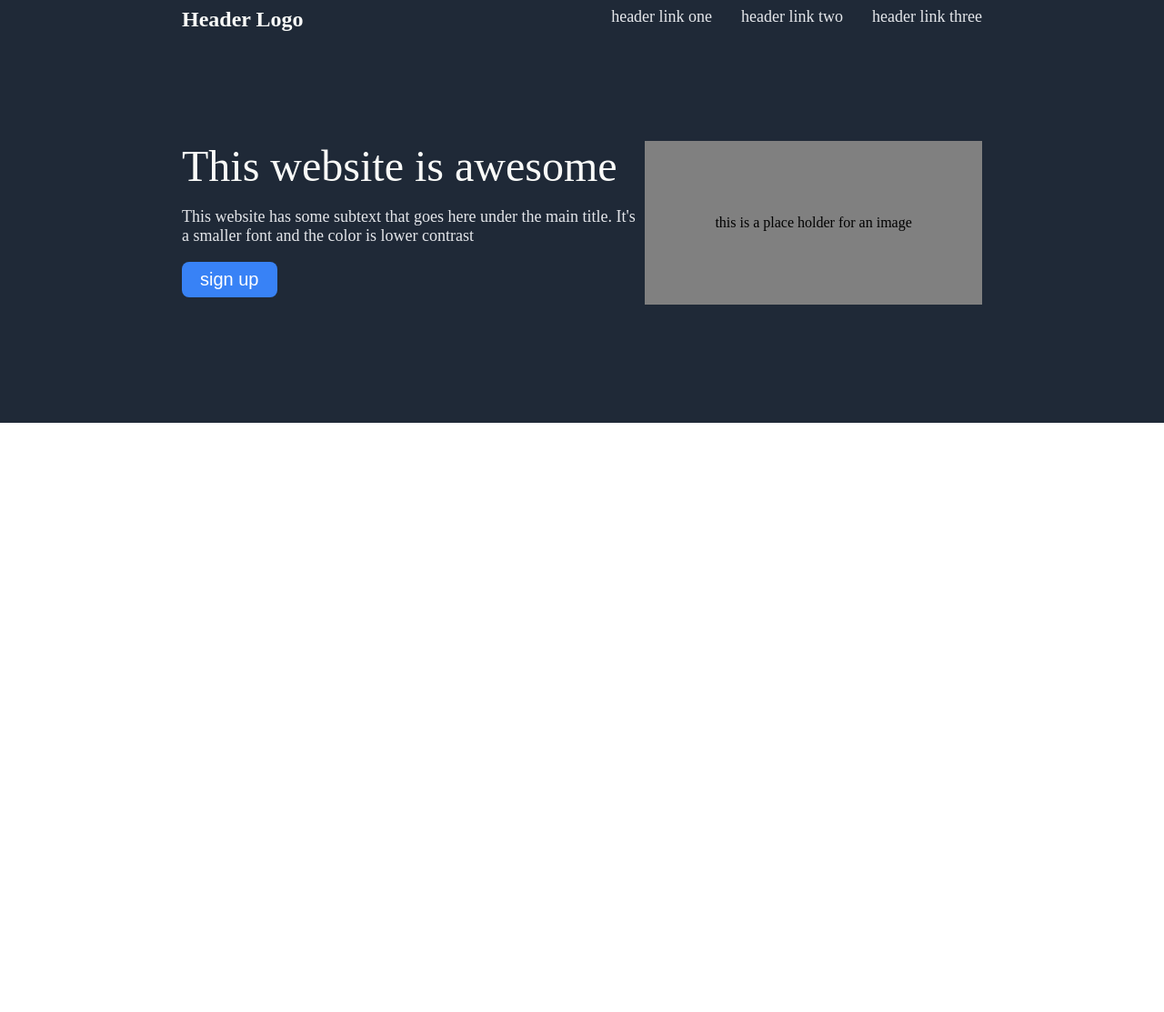
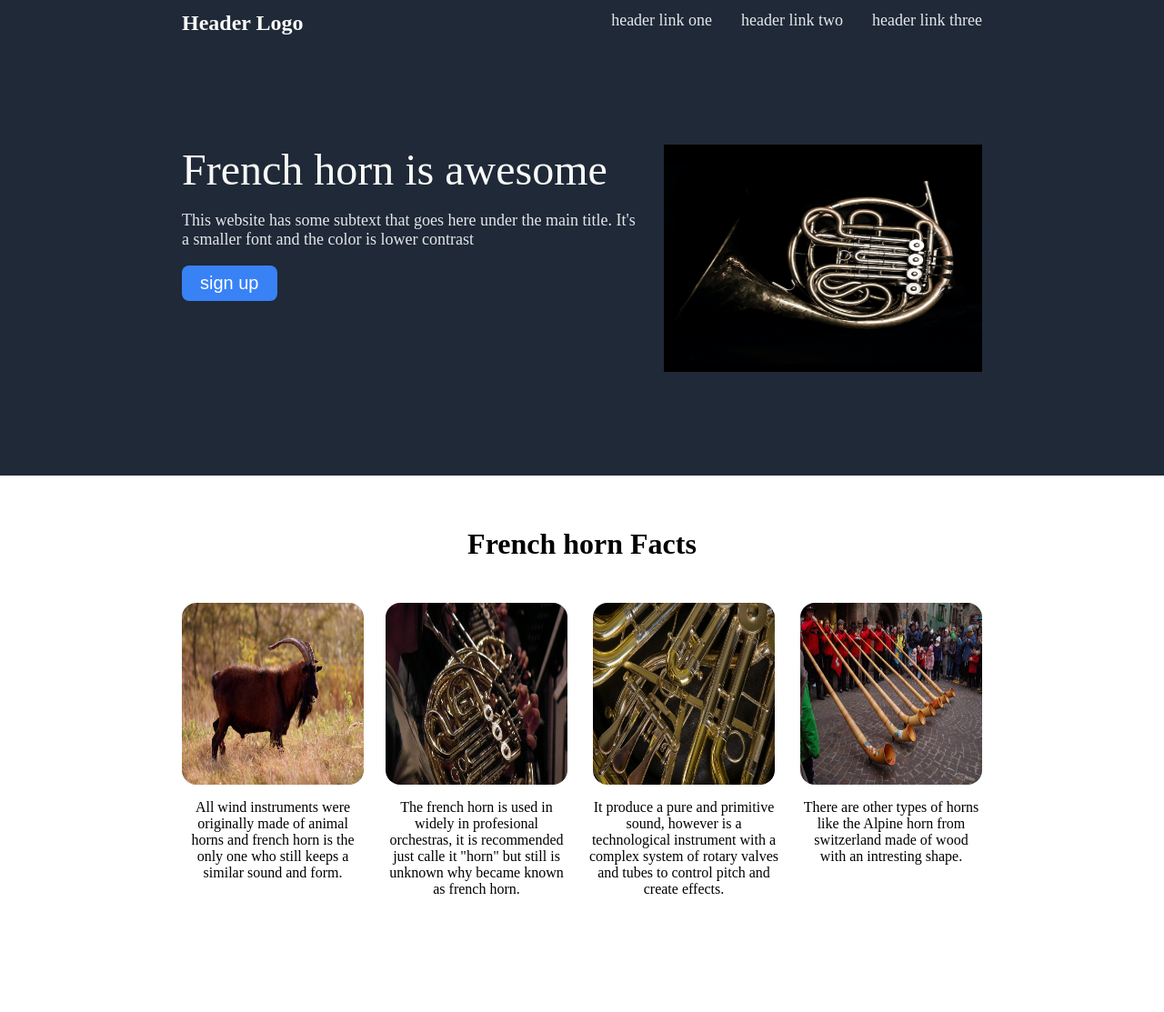
Before and after one commit to Batestickro/Landing-Odin, a plain HTML site: page index.html in a window 1280 px wide. Shown: the whole page at 91% size. Before the commit the page ends 800 px from the top, so only its background shows below. Drawn offline with Linux system fonts and the light colour scheme.

Commit message:
html, style and images ready in the second section

```diff
--- a/index.html
+++ b/index.html
@@ -19,12 +19,34 @@
     </div>
     <div class="title">
       <div class="description">
-        <h1>This website is awesome</h1>
+        <h1 class="title_head">French horn is awesome</h1>
         <p class="header_text">This website has some subtext that goes here under the main title. It's a smaller font and the color is lower contrast</p>
         <button>sign up</button>
       </div>
       <div class="image">
-        <p>this is a place holder for an image</p>
+        <img class="main_horn" src="images/asher-legg-XIe1b4k9-k0-unsplash.jpg" alt="A french horn on a black background">
+        <!--<p>this is a place holder for an image</p>-->
+      </div>
+    </div>
+  </div>
+  <div class="info">
+    <h1 class="title_info">French horn Facts</h1>
+    <div class="galery">
+      <div class="item">
+        <img class="picture" src="images/goat-g5fc69f47d_1920.jpg" alt="Goat with horns from the original instrument was made">
+        <p>All wind instruments were originally made of animal horns and french horn is the only one who still keeps a similar sound and form.</p>
+      </div>
+      <div class="item">
+        <img class="picture" src="images/horn-gef57e709d_1920.jpg" alt="People playin french horn">
+        <p>The french horn is used in widely in profesional orchestras, it is recommended just calle it "horn" but still is unknown why became known as french horn.</p>
+      </div>
+      <div class="item">
+        <img class="picture" src="images/the-french-horn-gea6375dcc_1920.jpg" alt="Parts of the french horn">
+        <p>It produce a pure and primitive sound, however is a technological instrument with a complex system of rotary valves and tubes to control pitch and create effects.</p>
+      </div>
+      <div class="item">
+        <img class="picture" src="images/inssbruck-g945c91a46_1920.jpg" alt="Alpine horn from switzerland">
+        <p>There are other types of horns like the Alpine horn from switzerland made of wood with an intresting shape.</p>
       </div>
     </div>
   </div>
--- a/style.css
+++ b/style.css
@@ -5,7 +5,7 @@ body {
 }
 
 .header {
-    padding: 8px 200px 130px 200px;
+    padding: 12px 200px 110px 200px;
     background-color: #1F2937;
     display: flex;
     flex-flow: column wrap;
@@ -17,7 +17,7 @@ body {
     justify-content: space-between;
 }
 
-h2, h1, ul {
+h2, .title_head, ul {
     margin: 0;
 }
 
@@ -41,13 +41,14 @@ a {
 
 .title {
     display: flex;
+    gap: 24px;
 }
 
 .description {
     flex: auto;
 }
 
-h1 {
+.title_head {
     font: 48px extra-bold;
     color: #F9FAF8;
 }
@@ -66,11 +67,33 @@ button {
     padding: 8px 20px;
 }
 
-.image {
-    width: 600px;
-    height: 180px;
-    background-color: grey;
+.main_horn {
+    width: 350px;
+    height: 250px;
+}
+
+.info {
+    padding: 36px 200px 110px 200px;
     display: flex;
+    flex-direction: column;
+    text-align: center;
+    gap: 24px;
+}
+
+.galery {
+    display: flex;
+    gap: 24px;
+}
+
+.item {
+    display: flex;
+    flex-direction: column;
     align-items: center;
-    justify-content: center;
 }
+
+.picture {
+    width: 200px;
+    height: 200px;
+    border: none;
+    border-radius: 16px;
+}
```
Also changed, not shown: images/asher-legg-XIe1b4k9-k0-unsplash.jpg (added), images/goat-g5fc69f47d_1920.jpg (added), images/horn-gef57e709d_1920.jpg (added), images/inssbruck-g945c91a46_1920.jpg (added), images/the-french-horn-gea6375dcc_1920.jpg (added), 1 other file.
